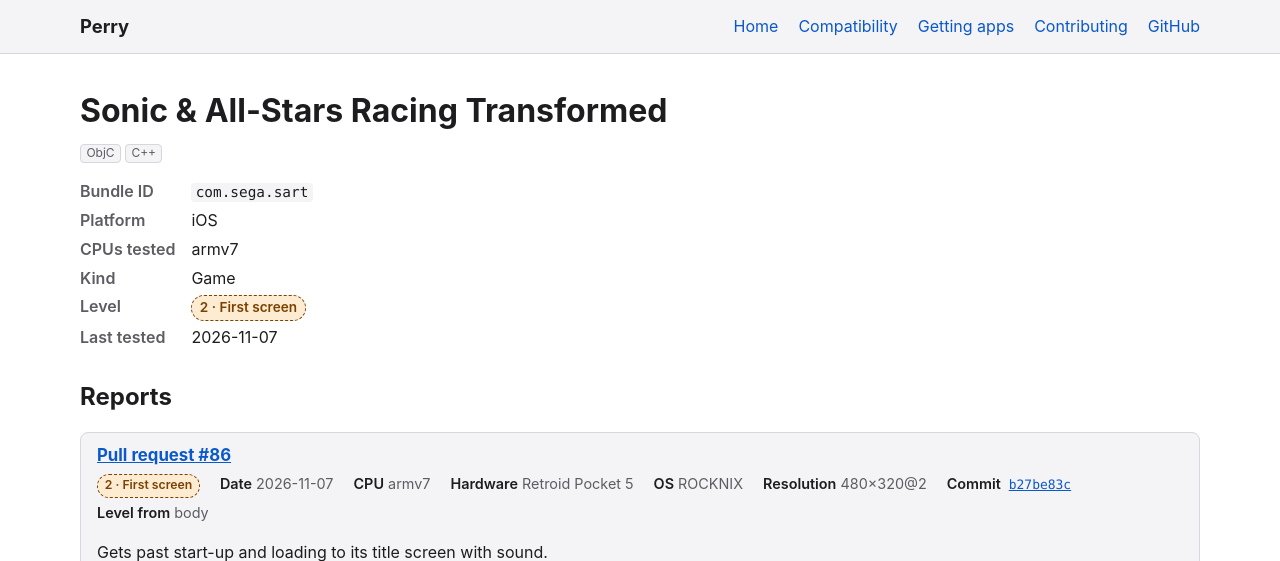
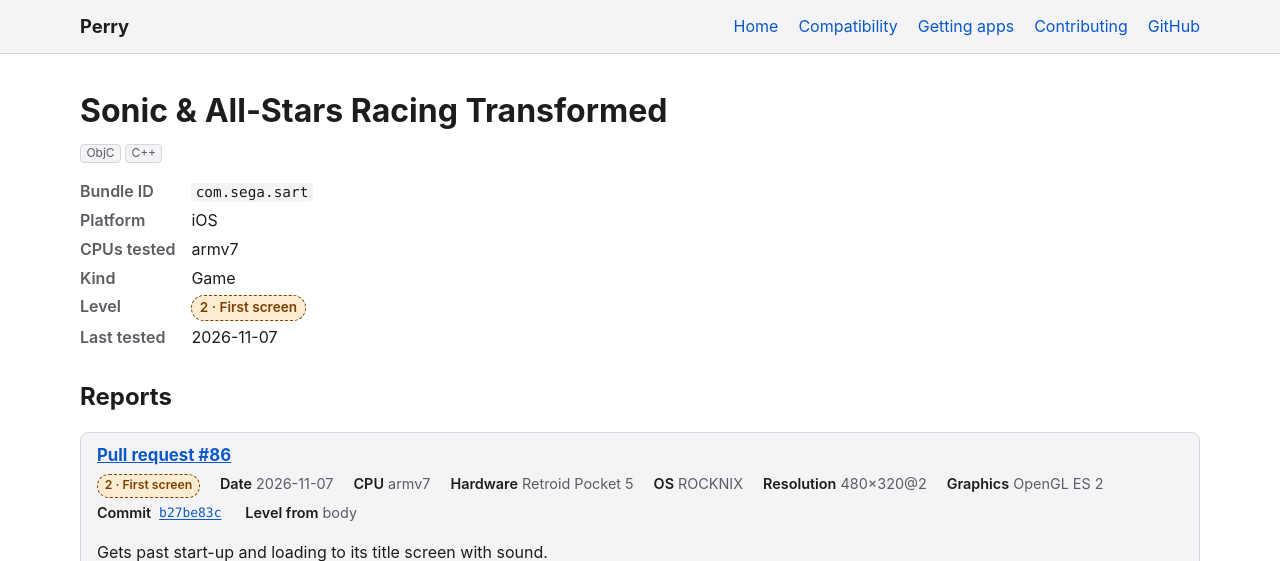
Before and after one commit to MillerTechnologyPeru/Perry, a Jekyll site: the page built from docs/_apps/ios/com.sega.sart.md, in a window 1280 px wide, cut to the strip 0-561 px from the top of the page. Built offline with Jekyll 4.4.1, drawn with Linux system fonts in a browser that asks for light colours.

Commit message:
Add the graphics API Sonic & All-Stars Racing Transformed's reports drew with

```diff
--- a/docs/_apps/ios/com.sega.sart.md
+++ b/docs/_apps/ios/com.sega.sart.md
@@ -13,6 +13,7 @@ reports:
     app_version: "2.0"
     hardware: Retroid Pocket 5
     os: ROCKNIX
+    graphics: OpenGL ES 2
     level: 1
     source: body
     notes: Gets through its static initialisation and its SDKs' start-up, then stops.
@@ -24,6 +25,7 @@ reports:
     hardware: Retroid Pocket 5
     os: ROCKNIX
     resolution: "480x320@2"
+    graphics: OpenGL ES 2
     level: 2
     source: body
     notes: Gets past start-up and loading to its title screen with sound.
```
